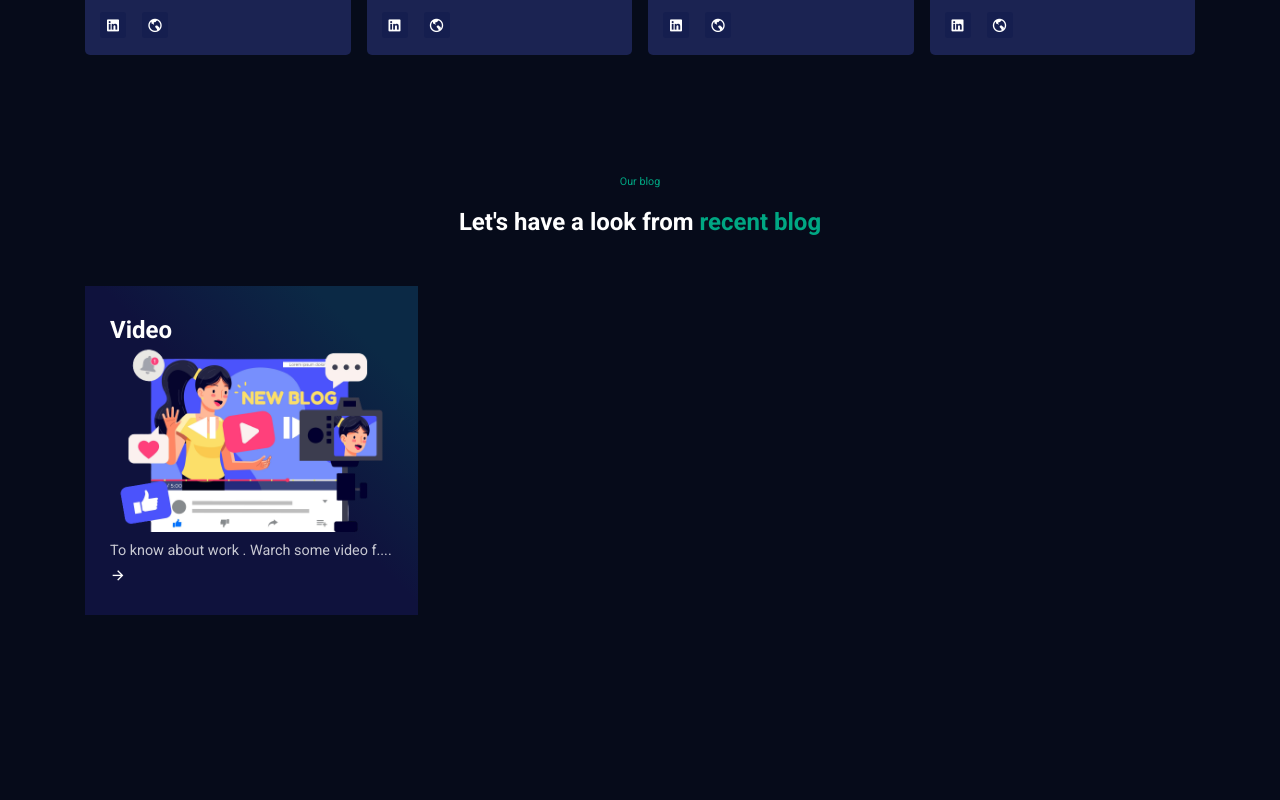
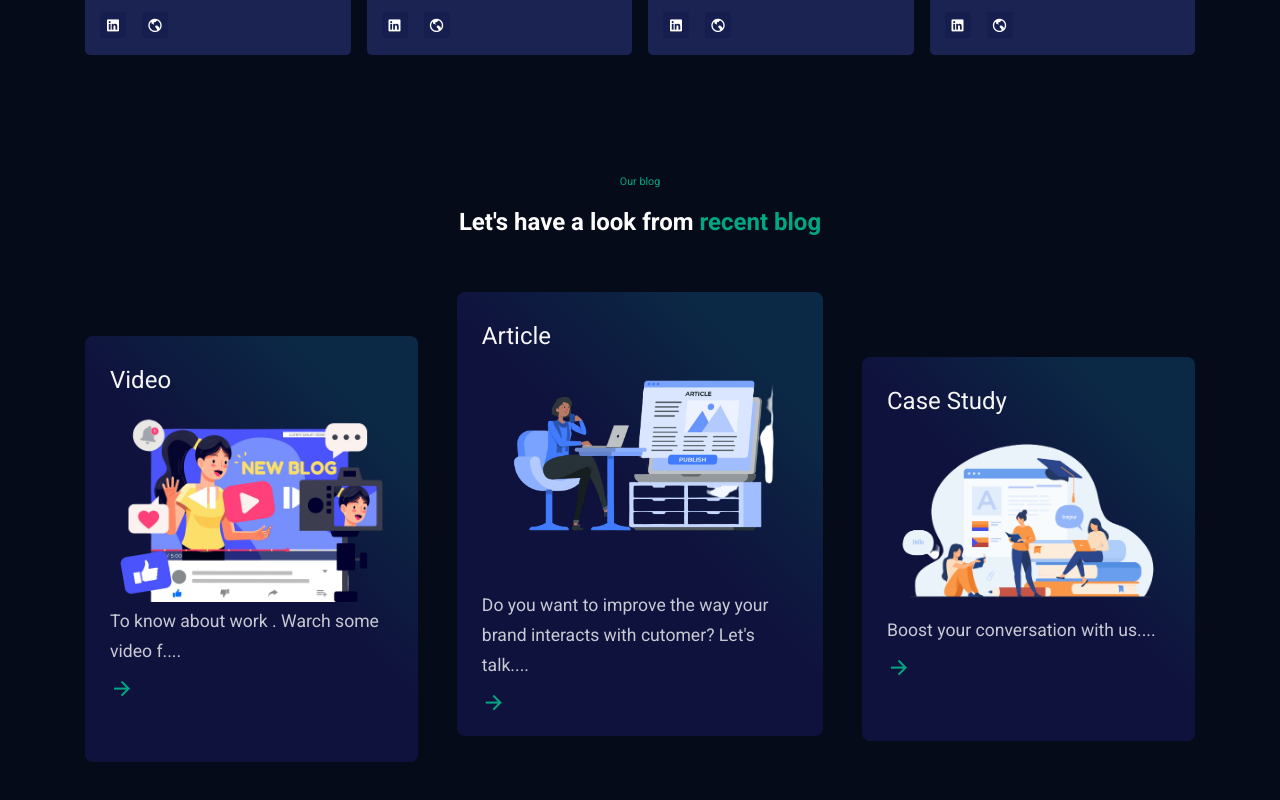
Before and after one commit to ShadmanShahariar/CompanyPortfolio, a React (Create React App) app: page / in a window 1280 px wide. Shown: the part 2798-3598 px from the top of the page. Before the commit the page ends 3473 px from the top, so only its background shows below. Built offline with nearby package versions, Linux system fonts and the light colour scheme.

Commit message:
blog cpmplete

```diff
--- a/src/App.css
+++ b/src/App.css
@@ -88,7 +88,7 @@ section{
   margin: auto;
 }
 
-.discription{
+.description{
   color: var(--small-text-color);
   line-height: 30px;
   font-size: .9rem;
--- a/src/components/UI/About.jsx
+++ b/src/components/UI/About.jsx
@@ -30,7 +30,7 @@ const About = () => {
             <h6 className="subtitle">Why choose us</h6>
             <h2>Specialist in advising clients on</h2>
             <h2 className="highlight"> financial challenges</h2>
-            <p className="discription about__content-desc">
+            <p className="description about__content-desc">
               Lorem ipsum dolor sit amet consectetur adipisicing elit.
               Reprehenderit, soluta, quo cupiditate voluptatibus nostrum earum
               magnam sed voluptatem iste quaerat quasi labore ut culpa amet
@@ -44,7 +44,7 @@ const About = () => {
                   </span>
                   <div>
                     <h4 className="choose__us-title">{item.title}</h4>
-                    <p className="discription">{item.desc}</p>
+                    <p className="description">{item.desc}</p>
                   </div>
                 </div>
               ))}
--- a/src/components/UI/Blog.jsx
+++ b/src/components/UI/Blog.jsx
@@ -2,6 +2,29 @@ import React from "react";
 import "../../styles/blog.css";
 
 import videoImg from "../../images/video.png";
+import articleImg from "../../images/article.png";
+import caseStudy from "../../images/case-study.png";
+
+const blogData = [
+  {
+    imgUrl: videoImg,
+    title: "Video",
+    desc: "To know about work . Warch some video f....",
+    linkUrl: "#",
+  },
+  {
+    imgUrl: articleImg,
+    title: "Article",
+    desc: "Do you want to improve the way your brand interacts with cutomer? Let's talk....",
+    linkUrl: "#",
+  },
+  {
+    imgUrl: caseStudy,
+    title: "Case Study",
+    desc: "Boost your conversation with us....",
+    linkUrl: "#",
+  },
+];
 
 const Blog = () => {
   return (
@@ -15,20 +38,20 @@ const Blog = () => {
           </h2>
         </div>
         <div className="blog__wrapper">
-          <div className="blog__item">
-            <h2>Video</h2>
-            <div className="blog__img">
-              <img src={videoImg} alt="" />
-              <p className="discription">
-                To know about work . Warch some video f....
-              </p>
-              <div>
-                <a href="#" className="learn__more">
-                  <i class="ri-arrow-right-line"></i>
-                </a>
+          {blogData.map((item, index) => (
+            <div className="blog__item" key={index}>
+              <h3>{item.title}</h3>
+              <div className="blog__img">
+                <img src={item.imgUrl} alt="" />
+                <p className="description blog__desc">{item.desc}</p>
+                <div>
+                  <a href={item.linkUrl} className="learn__more">
+                    <i class="ri-arrow-right-line"></i>
+                  </a>
+                </div>
               </div>
             </div>
-          </div>
+          ))}
         </div>
       </div>
     </section>
--- a/src/components/UI/Hero.jsx
+++ b/src/components/UI/Hero.jsx
@@ -14,7 +14,7 @@ const Hero = () => {
               <h2>Morden Solutions to</h2>
               <h2 className="highlight">Scale Your Business</h2>
             </div>
-            <p className="discription">
+            <p className="description">
               Lorem ipsum dolor sit amet consectetur adipisicing elit.
               Perferendis, officiis aliquam dignissimos perspiciatis repellendus
               quo.
--- a/src/components/UI/Services.jsx
+++ b/src/components/UI/Services.jsx
@@ -41,7 +41,7 @@ const Services = () => {
                 <i class={item.icon}></i>
               </span>
               <h3 className="services__title">{item.title}</h3>
-              <p className="discription">{item.desc}</p>
+              <p className="description">{item.desc}</p>
             </div>
           ))}
         </div>
--- a/src/components/UI/Team.jsx
+++ b/src/components/UI/Team.jsx
@@ -52,7 +52,7 @@ const Team = () => {
               </div>
               <div className="team__details">
                 <h4>{item.name}</h4>
-                <p className="discription">{item.position}</p>
+                <p className="description">{item.position}</p>
                 <div className="team__member-social">
                   <span>
                     <i class="ri-linkedin-box-fill"></i>
--- a/src/styles/blog.css
+++ b/src/styles/blog.css
@@ -1,14 +1,54 @@
 .blog__top-contant {
   text-align: center;
-  margin-bottom: 50px;
+  margin-bottom: 100px;
+}
+
+.blog__wrapper {
+  display: flex;
+  align-items: center;
+  justify-content: space-between;
 }
 
 .blog__item {
   width: 30%;
   padding: 30px 25px;
   background: var(--card-bg);
+  border-radius: 0.5rem;
+  cursor: pointer;
+}
+
+.blog__item h3 {
+  color: whitesmoke;
+  font-weight: 400;
+  font-size: 1.5rem;
+  margin-bottom: 20px;
+}
+
+.blog__img {
+  margin-bottom: 30px;
 }
 
 .blog__item img {
   width: 100%;
 }
+
+.blog__desc {
+  font-size: 1.1rem;
+  margin-bottom: 10px;
+}
+
+.blog__item:nth-child(2) .blog__img {
+  margin-top: -100px;
+  margin-bottom: -10px;
+}
+
+.blog__item:nth-child(2) {
+  width: 33%;
+  margin-top: -70px;
+}
+
+.learn__more i {
+  font-size: 1.5rem;
+  color: var(--primary-color);
+  cursor: pointer;
+}
```
Also changed, not shown: src/components/UI/Testimonial.jsx (added), src/styles/testimonial.css (added).
